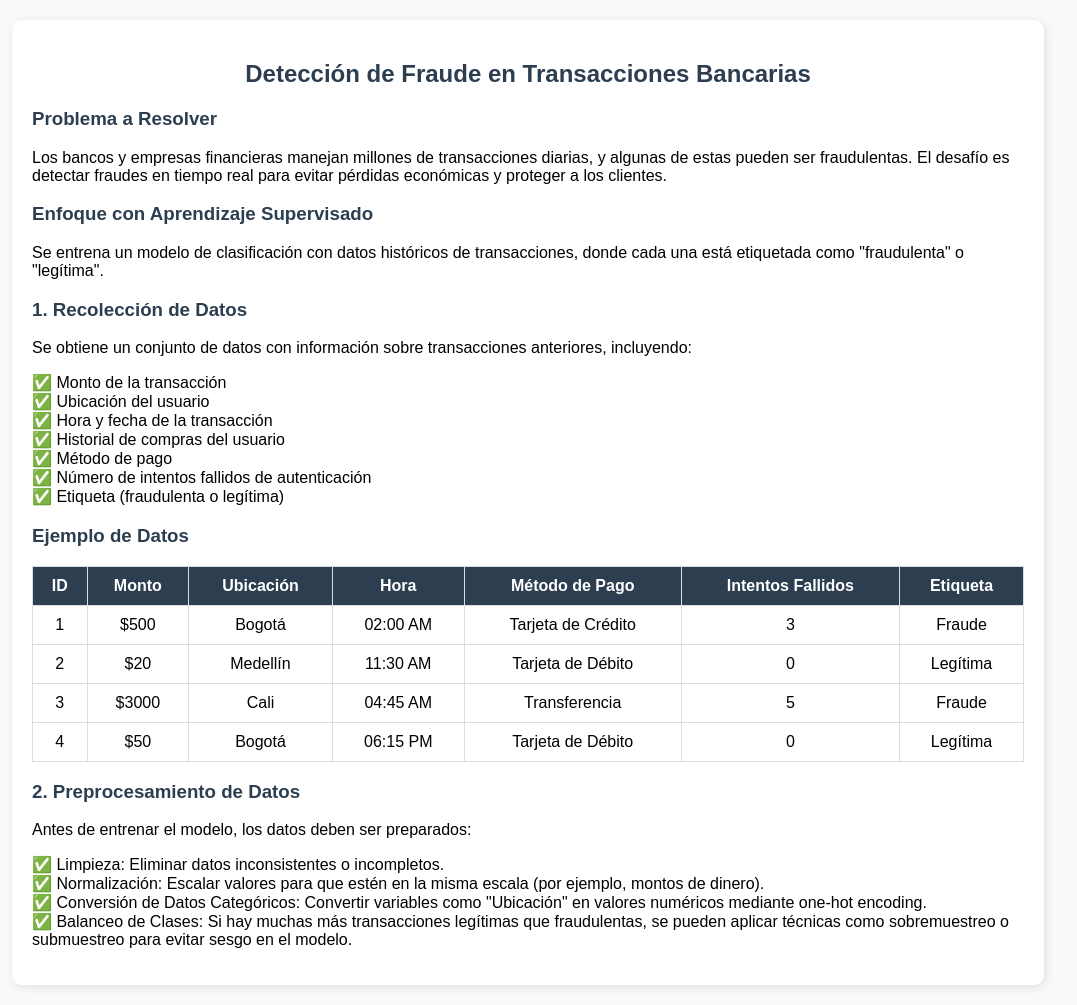
After one commit to CristianMoscosoR1/DeteccionFraude, a Flask app: page /regresionL in a window 1280 px wide. The commit adds this page. Shown: the whole page, without its empty margins (112-1189 px from the left). Run offline with Flask 3, Linux system fonts and the light colour scheme.

Commit message:
cambios logistico

```diff
--- a/Proyect/app.py
+++ b/Proyect/app.py
@@ -40,7 +40,9 @@ def indexHTML():
 def mapa_mental():
     return render_template("mapaMental.html")
 
-
+@app.route("/regresionL")
+def regresionl():
+    return render_template("regresionL.html")
 
 @app.route("/Temperatura", methods=["GET", "POST"])
 def predict_consumption():
--- a/Proyect/templates/mainpage.html
+++ b/Proyect/templates/mainpage.html
@@ -61,8 +61,9 @@
         <ul>
             <li><a href="/hello/Usuario">Saludo Personalizado</a></li>
             <li><a href="/Temperatura">Predicción de Consumo</a></li>
-            <li><a href="/indexHTML">Ir a la Página HTML</a></li>
+            <li><a href="/indexHTML">Deteccion fraude</a></li>
             <li><a href="/mapaMental">Mapa Mental</a></li>
+            <li><a href="/regresionL">Regresion Logistica</a></li>
         </ul>
     </div>
 </body>
--- a/Proyect/templates/mapaMental.html
+++ b/Proyect/templates/mapaMental.html
@@ -6,7 +6,7 @@
     <title>Mapa Mental</title>
 </head>
 <body>
-    <h1>Prueba de imagen en Flask</h1>
+    <h1>Mapa Mental: Usos de la Regresión Logística</h1>
     <img src="/static/imagenes/MM.jpeg" alt="Descripción de la imagen"
     style="max-width: 120%; height: auto; border-radius: 8px;">
 </body>
--- /dev/null
+++ b/Proyect/templates/regresionL.html
@@ -0,0 +1,134 @@
+<!DOCTYPE html>
+<html lang="es">
+<head>
+    <meta charset="UTF-8">
+    <meta name="viewport" content="width=device-width, initial-scale=1.0">
+    <title>Regresion logistica</title>
+    <style>
+        body {
+            font-family: Arial, sans-serif;
+            background-color: #f8f9fa;
+            margin: 20px;
+        }
+        .container {
+            width: 80%;
+            margin: auto;
+            background: white;
+            padding: 20px;
+            border-radius: 10px;
+            box-shadow: 2px 2px 10px rgba(0, 0, 0, 0.1);
+        }
+        h2, h3 {
+            color: #2c3e50;
+        }
+        h2 {
+            text-align: center;
+        }
+        ul {
+            list-style-type: none;
+            padding: 0;
+        }
+        ul li::before {
+            content: '✅ ';
+        }
+        table {
+            width: 100%;
+            border-collapse: collapse;
+            margin-top: 10px;
+        }
+        table, th, td {
+            border: 1px solid #ddd;
+        }
+        th, td {
+            padding: 10px;
+            text-align: center;
+        }
+        th {
+            background-color: #2c3e50;
+            color: white;
+        }
+    </style>
+</head>
+<body>
+    <div class="container">
+        <h2>Detección de Fraude en Transacciones Bancarias</h2>
+
+        <h3>Problema a Resolver</h3>
+        <p>Los bancos y empresas financieras manejan millones de transacciones diarias, y algunas de estas pueden ser fraudulentas.
+            El desafío es detectar fraudes en tiempo real para evitar pérdidas económicas y proteger a los clientes.</p>
+
+        <h3>Enfoque con Aprendizaje Supervisado</h3>
+        <p>Se entrena un modelo de clasificación con datos históricos de transacciones, donde cada una está etiquetada como "fraudulenta" o "legítima".</p>
+
+        <h3>1. Recolección de Datos</h3>
+        <p>Se obtiene un conjunto de datos con información sobre transacciones anteriores, incluyendo:</p>
+        <ul>
+            <li>Monto de la transacción</li>
+            <li>Ubicación del usuario</li>
+            <li>Hora y fecha de la transacción</li>
+            <li>Historial de compras del usuario</li>
+            <li>Método de pago</li>
+            <li>Número de intentos fallidos de autenticación</li>
+            <li>Etiqueta (fraudulenta o legítima)</li>
+        </ul>
+
+        <h3>Ejemplo de Datos</h3>
+        <table>
+            <tr>
+                <th>ID</th>
+                <th>Monto</th>
+                <th>Ubicación</th>
+                <th>Hora</th>
+                <th>Método de Pago</th>
+                <th>Intentos Fallidos</th>
+                <th>Etiqueta</th>
+            </tr>
+            <tr>
+                <td>1</td>
+                <td>$500</td>
+                <td>Bogotá</td>
+                <td>02:00 AM</td>
+                <td>Tarjeta de Crédito</td>
+                <td>3</td>
+                <td>Fraude</td>
+            </tr>
+            <tr>
+                <td>2</td>
+                <td>$20</td>
+                <td>Medellín</td>
+                <td>11:30 AM</td>
+                <td>Tarjeta de Débito</td>
+                <td>0</td>
+                <td>Legítima</td>
+            </tr>
+            <tr>
+                <td>3</td>
+                <td>$3000</td>
+                <td>Cali</td>
+                <td>04:45 AM</td>
+                <td>Transferencia</td>
+                <td>5</td>
+                <td>Fraude</td>
+            </tr>
+            <tr>
+                <td>4</td>
+                <td>$50</td>
+                <td>Bogotá</td>
+                <td>06:15 PM</td>
+                <td>Tarjeta de Débito</td>
+                <td>0</td>
+                <td>Legítima</td>
+            </tr>
+        </table>
+
+        <h3>2. Preprocesamiento de Datos</h3>
+        <p>Antes de entrenar el modelo, los datos deben ser preparados:</p>
+        <ul>
+            <li>Limpieza: Eliminar datos inconsistentes o incompletos.</li>
+            <li>Normalización: Escalar valores para que estén en la misma escala (por ejemplo, montos de dinero).</li>
+            <li>Conversión de Datos Categóricos: Convertir variables como "Ubicación" en valores numéricos mediante one-hot encoding.</li>
+            <li>Balanceo de Clases: Si hay muchas más transacciones legítimas que fraudulentas, se pueden aplicar técnicas como sobremuestreo o submuestreo para evitar sesgo en el modelo.</li>
+        </ul>
+    </div>
+</body>
+</html>
```
